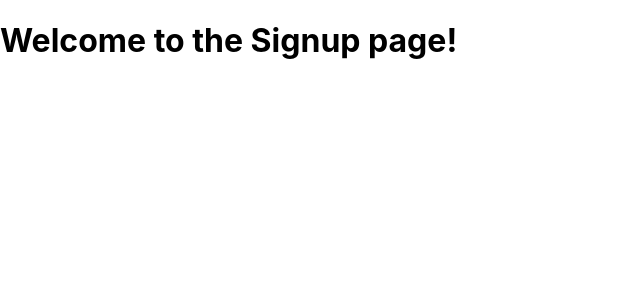
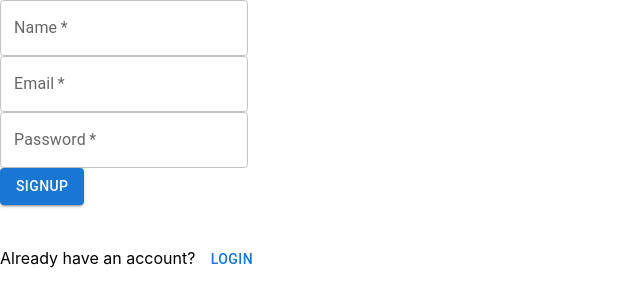
Before and after one commit to elie-atia/react-web-app, a React (Create React App) app: page /signup in a window 1280 px wide. Shown: the top 306 px of the page, without its empty margins (0-640 px from the left). Built offline with nearby package versions, Linux system fonts and the light colour scheme.

Commit message:
add Material-UI components for forms and buttons in login and signup pages+ implement links to switch between the two pages.

```diff
--- a/src/containers/Login.js
+++ b/src/containers/Login.js
@@ -1,9 +1,30 @@
 import React from 'react';
+import { TextField, Button } from '@mui/material';
+import { Link } from "react-router-dom";
 
 const Login = () => {
 
   return (
-    <h1>Welcome to the Login page!</h1>
+    <div>
+      <form>
+        <TextField label="Email" type="email" required />
+        <br />
+        <TextField label="Password" type="password" required />
+        <br />
+        <Button variant="contained" color="primary" type="submit">
+          Login
+        </Button>
+      </form>
+      <br />
+      <p>
+        Don't have an account?{" "}
+        <Link to="/signup">
+          <Button variant="text" color="primary">
+            Signup
+          </Button>
+        </Link>
+      </p>
+    </div>
   );
 };
 
--- a/src/containers/Signup.js
+++ b/src/containers/Signup.js
@@ -1,9 +1,32 @@
 import React from 'react';
+import { TextField, Button } from '@mui/material';
+import { Link } from "react-router-dom";
 
 const Signup = () => {
 
   return (
-    <h1>Welcome to the Signup page!</h1>
+    <div>
+      <form>
+        <TextField label="Name" type="text" required />
+        <br />
+        <TextField label="Email" type="email" required />
+        <br />
+        <TextField label="Password" type="password" required />
+        <br />
+        <Button variant="contained" color="primary" type="submit">
+          Signup
+        </Button>
+      </form>
+      <br />
+      <p>
+        Already have an account?{" "}
+        <Link to="/login">
+          <Button variant="text" color="primary">
+            Login
+          </Button>
+        </Link>
+      </p>
+    </div>
   );
 };
 
```
